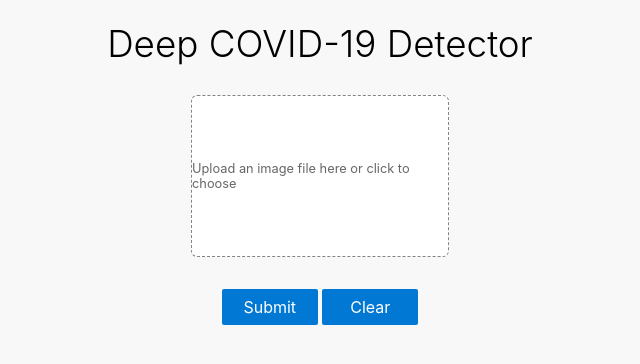
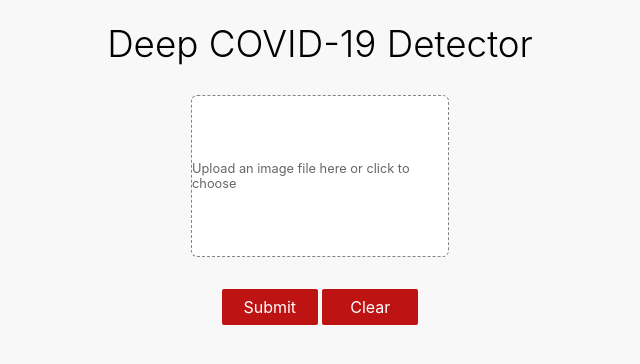
Before and after one commit to khaledbay/Detector, a Flask app: page / in a window 1280 px wide. Shown: the top 364 px of the page, without its empty margins (320-960 px from the left). Run offline with Flask 2, Linux system fonts and the light colour scheme.

Commit message:
Update main.css

```diff
--- a/static/main.css
+++ b/static/main.css
@@ -14,7 +14,7 @@ body {
   text-decoration: none;
   outline: none;
   color: #ffffff;
-  background-color: rgb(0, 120, 212);
+  background-color: rgb(189, 19, 19);
   padding: 0.5rem 1.2rem;
   border-radius: 2px;
   font-size: 1rem;
@@ -22,7 +22,7 @@ body {
 }
 
 .button:hover {
-  background-color: rgb(16, 110, 190);
+  background-color: rgb(212, 0, 108);
 }
 
 .button.disabled {
```
